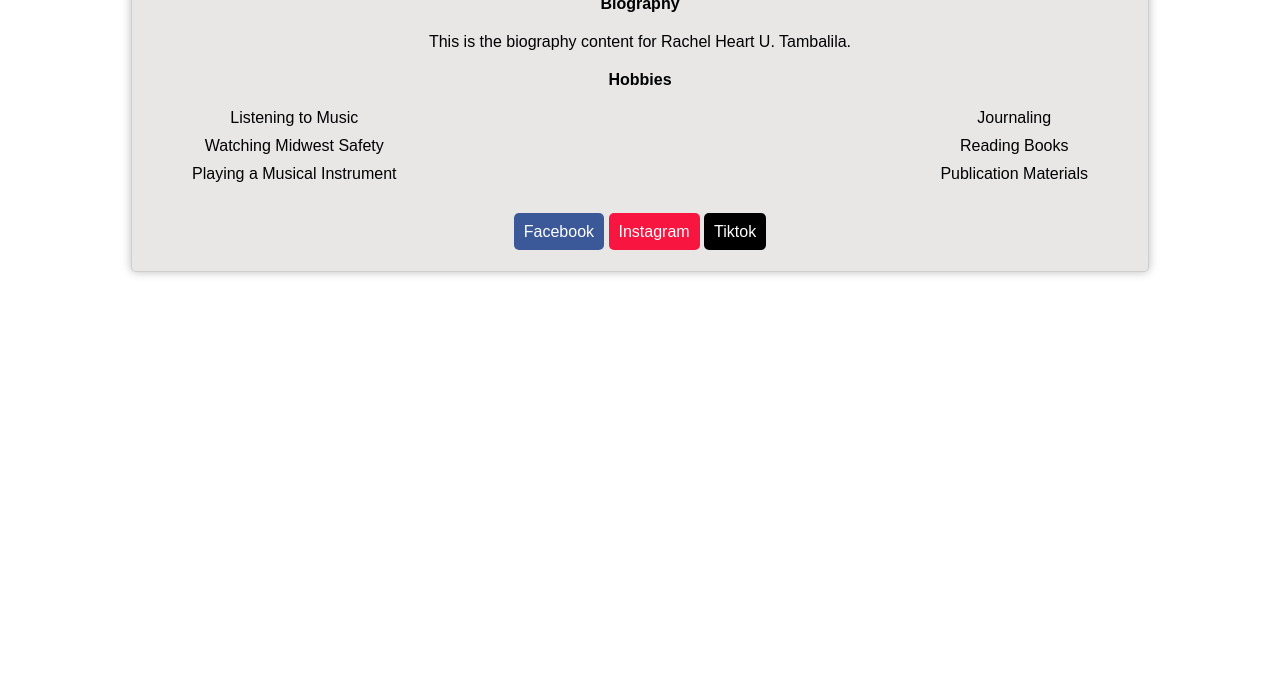
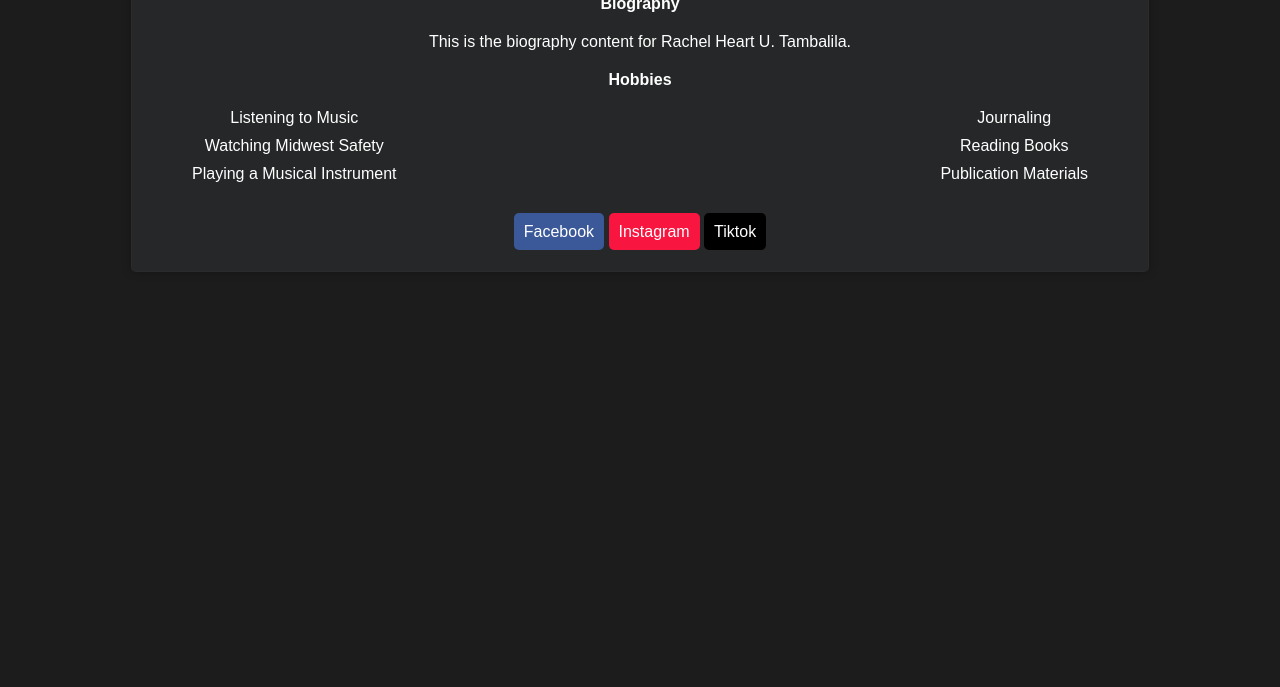
Before and after one commit to heratambalila-byte/gitable, a plain HTML site: page HTML-CSS-JS/activity-one/index.html in a window 1280 px wide. Shown: the part 113-800 px from the top of the page. Drawn offline with Linux system fonts and the light colour scheme.

Commit message:
Exercise 4 done

```diff
--- a/HTML-CSS-JS/activity-one/assets/style.css
+++ b/HTML-CSS-JS/activity-one/assets/style.css
@@ -4,13 +4,18 @@
     margin: 0;
 }
 
+body{
+    background-color: #1c1c1c;
+}
+
 .container{
+    color: white;
     width: 80%;
     padding: 20px;
     border: 0.5px solid rgba(70, 70, 70, 0.148);
     margin: 0 auto;
     border-radius: 5px;
-    background-color: #e9e6e6;
+    background-color: #252728;
     box-shadow: 0px 0px 10px 0px #00000044;
 }
 
```
Also changed, not shown: HTML-CSS-JS/activity-two/index.html (+1 -1 lines).
